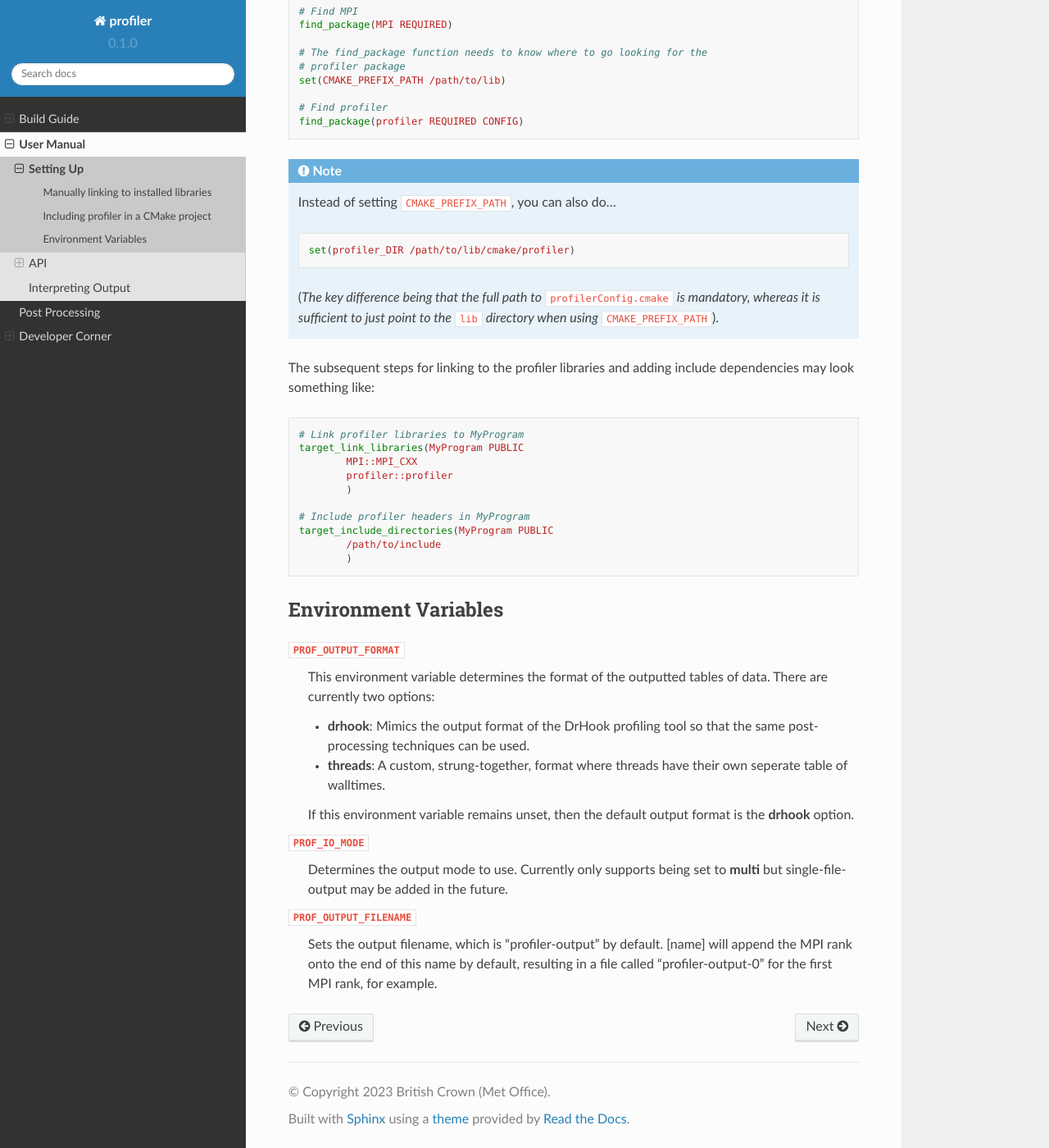
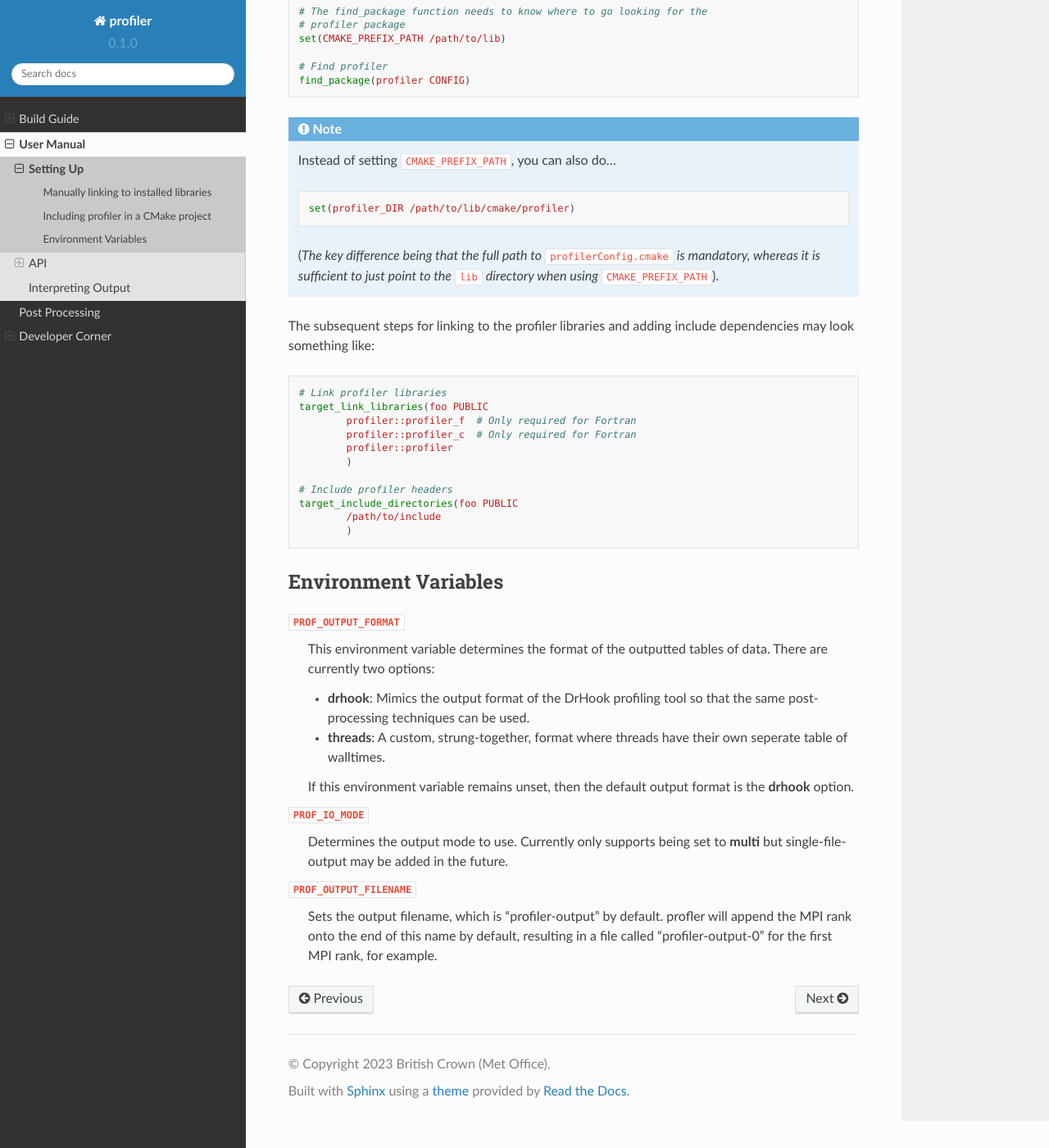
Before and after one commit to MetOffice/Vernier, a Sphinx documentation site: the page built from documentation/Sphinx/user-manual/setting-up.rst, in a window 1280 px wide and 1400 px high, scrolled down 772 px. Shown: the whole window at 82% size. Built offline with Sphinx 7.4.7 and the Read the Docs theme 2.0.0, drawn with Linux system fonts in a browser that asks for light colours; some of the changed text lies outside the part shown.

Commit message:
Slight tweaks across user manual (#82)

```diff
--- a/documentation/Sphinx/index.rst
+++ b/documentation/Sphinx/index.rst
@@ -1,9 +1,8 @@
 Profiler Documentation
 ======================
 
-[name] is a calliper-based profiling tool for scientific code on HPC platforms.
-It was designed with the Unified Model and LFRic in mind, but may be utilised
-by any distributed memory C++ or Fortran projects.
+Profiler is a calliper-based profiling tool for scientific code on HPC platforms,
+primarily designed for use with the Unified Model and LFRic.
 
 .. toctree::
    :maxdepth: 2
--- a/documentation/Sphinx/user-manual/output.rst
+++ b/documentation/Sphinx/user-manual/output.rst
@@ -1,7 +1,7 @@
 Interpreting Output
 -------------------
 
-By default [name] will write information out into one file per MPI rank.
+By default profiler will write information out into one file per MPI rank.
 Single file output is not currently supported but is achievable via
 post-processing techniques.
 
--- a/documentation/Sphinx/user-manual/setting-up.rst
+++ b/documentation/Sphinx/user-manual/setting-up.rst
@@ -3,7 +3,7 @@
 Setting Up
 ----------
 
-Instructions on how to install [name]'s libraries and public header
+Instructions on how to install profler's libraries and public header
 files can be found :ref:`here <installation>`. The ``lib`` directory contains
 libraries to be linked against, whereas the ``include`` directory contains any
 public header files (C++) or modules (Fortran) that need to be included to gain
@@ -38,15 +38,12 @@ long as profiler is found *before* linking/using.
 
 .. code-block:: cmake
 
-   # Find MPI
-   find_package(MPI REQUIRED)
-
    # The find_package function needs to know where to go looking for the
    # profiler package
    set(CMAKE_PREFIX_PATH /path/to/lib)
 
    # Find profiler
-   find_package(profiler REQUIRED CONFIG)
+   find_package(profiler CONFIG)
 
 .. note::
 
@@ -65,14 +62,15 @@ dependencies may look something like:
 
 .. code-block:: cmake
 
-   # Link profiler libraries to MyProgram
-   target_link_libraries(MyProgram PUBLIC
-           MPI::MPI_CXX
+   # Link profiler libraries
+   target_link_libraries(foo PUBLIC
+           profiler::profiler_f  # Only required for Fortran
+           profiler::profiler_c  # Only required for Fortran
            profiler::profiler
            )
 
-   # Include profiler headers in MyProgram
-   target_include_directories(MyProgram PUBLIC
+   # Include profiler headers
+   target_include_directories(foo PUBLIC
            /path/to/include
            )
 
@@ -102,6 +100,6 @@ Environment Variables
 
    ``PROF_OUTPUT_FILENAME``
 
-     Sets the output filename, which is "profiler-output" by default. [name]
+     Sets the output filename, which is "profiler-output" by default. profler
      will append the MPI rank onto the end of this name by default, resulting
      in a file called "profiler-output-0" for the first MPI rank, for example.
```
Also changed, not shown: documentation/Sphinx/build-guide.rst (+5 -5 lines), documentation/Sphinx/user-manual/api.rst (+5 -5 lines), 1 other file.
